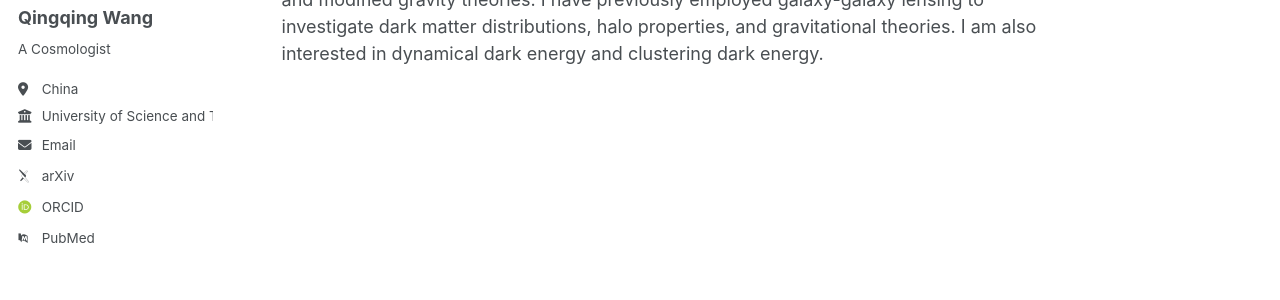
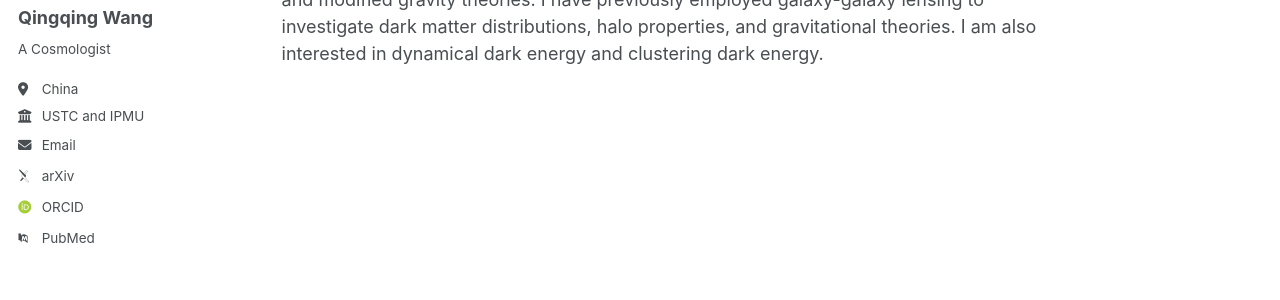
Before and after one commit to Wangqingqingq/Wangqingqingq.github.io, a Jekyll site: the page built from _pages/about.md, in a window 1280 px wide. Shown: the part 243-543 px from the top of the page. Built offline with Jekyll 4.4.1, drawn with Linux system fonts in a browser that asks for light colours; some web fonts are replaced.

Commit message:
Update _config.yml

```diff
--- a/_config.yml
+++ b/_config.yml
@@ -26,7 +26,7 @@ author:
   pronouns         : # example: "she/her"
   bio              : "A Cosmologist<br>"
   location         : "China"
-  employer         : "University of Science and Technology of China"
+  employer         : "USTC and IPMU"
   uri              : # URL
   email            : "wangqqq@mail.ustc.edu.cn"
 
```
